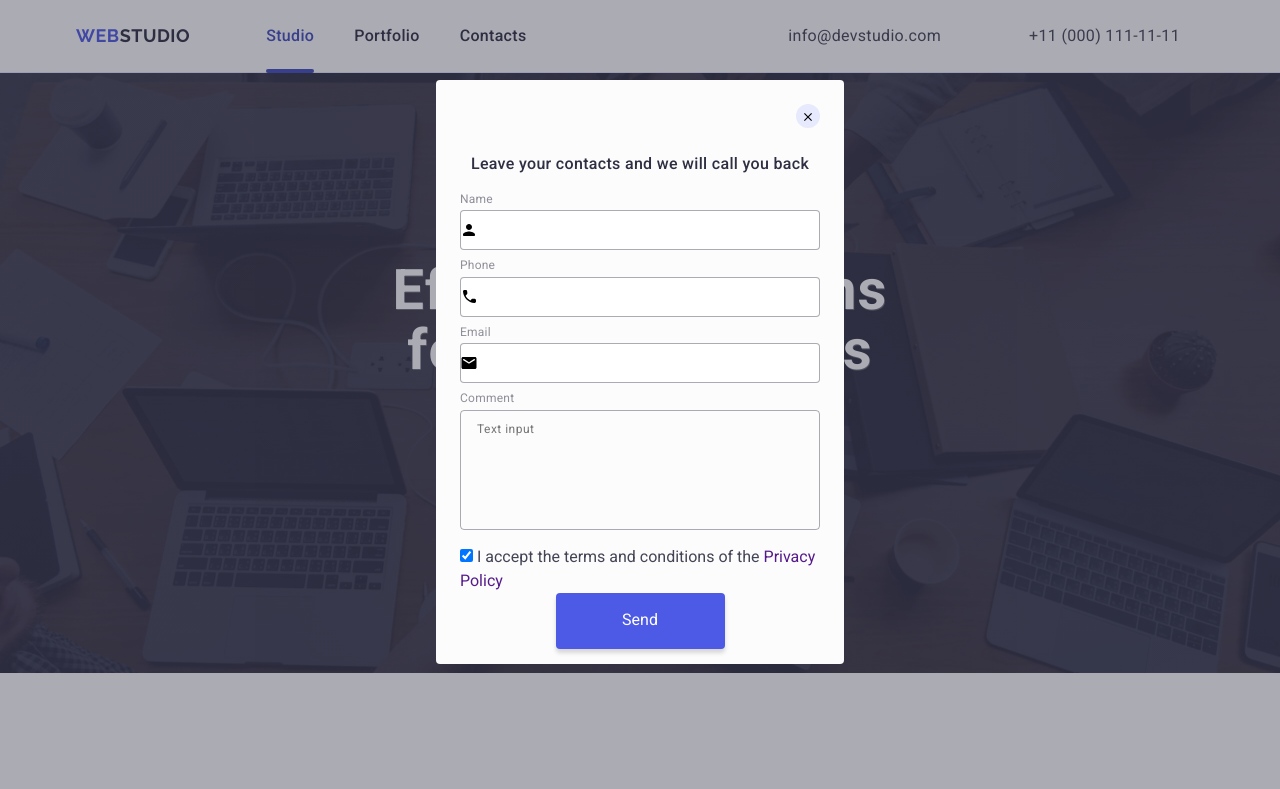
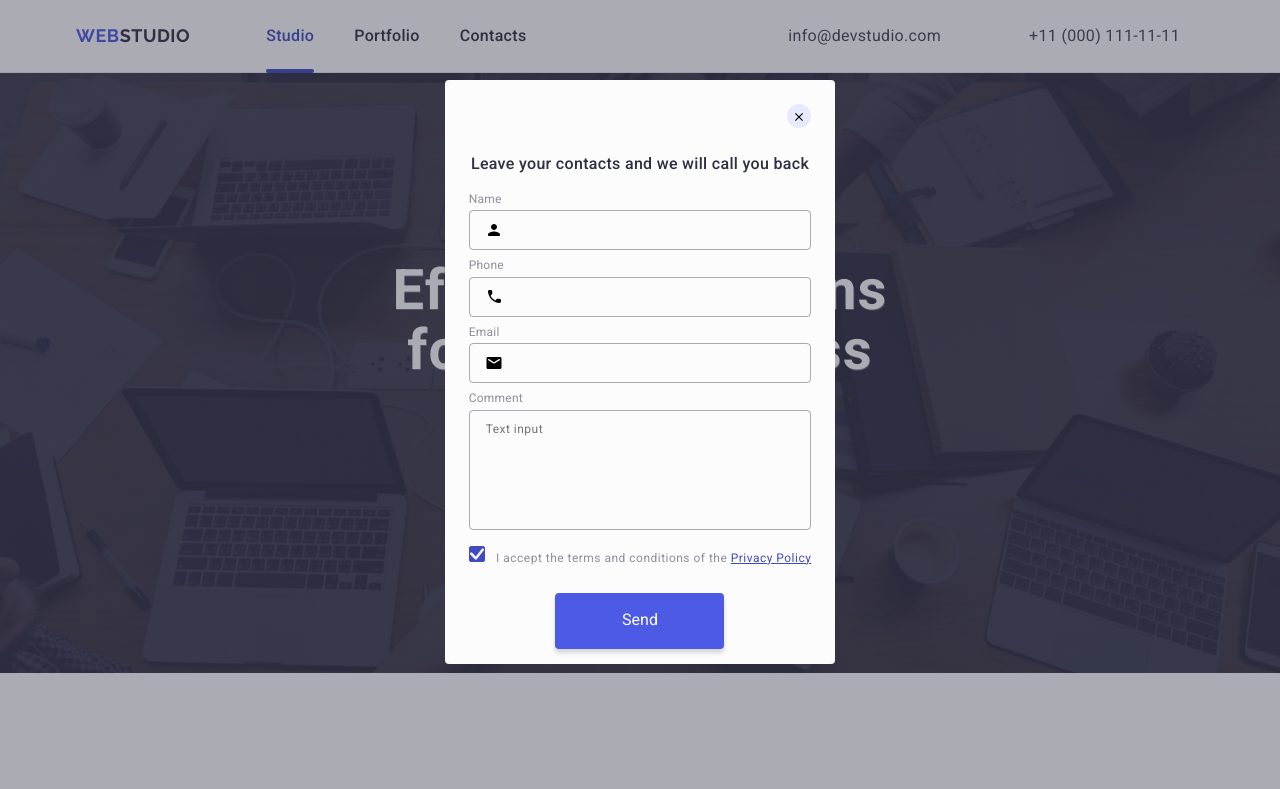
Before and after one commit to olha12melnychuk/goit-markup-hw-05, a plain HTML site: page index.html in a window 1280 px wide. Shown: the top 789 px of the page. Drawn offline with nearby package versions, Linux system fonts and the light colour scheme.

Commit message:
add scc styles on modal form

```diff
--- a/css/styles.css
+++ b/css/styles.css
@@ -583,6 +583,14 @@ input::placeholder {
   border-radius: 50%;
   border: 1px rgba(231, 233, 252, 1);
   background-color: rgba(231, 233, 252, 1);
+  transition: background-color 250ms cubic-bezier(0.4, 0, 0.2, 1),
+  border 250ms cubic-bezier(0.4, 0, 0.2, 1);
+}
+
+.close-button:hover,
+.close-button:focus {
+background-color: rgba(64, 75, 191, 1);
+border: 1px solid rgba(151, 71, 255, 1);
 }
 
 .form-description {
@@ -608,9 +616,16 @@ input::placeholder {
 .form-input {
   width: 100%;
   height: 40px;
+  padding-left: 38px;
   border: 1px solid rgba(46, 47, 66, 0.4);
   border-radius: 4px;
+  background-color: transparent;
+  transition: border 250ms cubic-bezier(0.4, 0, 0.2, 1)
+}
 
+.form-input:focus {
+  border: 1px solid rgba(77, 90, 229, 1);
+  outline: transparent;
 }
 
 .field-wraper {
@@ -618,18 +633,19 @@ margin-bottom: 8px;
 }
 
 .input-wraper {
-  display: flex;
-  align-items: center;
   position: relative;
 }
 
 .field-icon {
   position: absolute;
+  left: 16px;
+  top: 50%;
+  transform: translateY(-50%);
+  transition: fill 250ms cubic-bezier(0.4, 0, 0.2, 1);
 }
 
 .form-input:focus + .field-icon {
   fill: rgba(77, 90, 229, 1);
-  border-color: rgba(77, 90, 229, 1)
 }
 
 .textarea-field {
@@ -640,10 +656,13 @@ margin-bottom: 8px;
   background-color: transparent;
   resize: none;
   padding: 8px 16px;
-}
+  transition: border-color 250ms cubic-bezier(0.4, 0, 0.2, 1);
+  }
+
 
 .textarea-field:focus {
   border-color: rgba(77, 90, 229, 1);
+  outline: transparent;
 }
 
 .textarea-field::placeholder {
@@ -653,7 +672,39 @@ margin-bottom: 8px;
   letter-spacing: 0.04em;
 }
 
+.checkbox-label {
+  font-size: 12px;
+  line-height: 1.7;
+  letter-spacing: 0.04em;
+  color: rgba(142, 143, 153, 1);
+}
 
+.checkbox-wraper {
+  margin-bottom: 24px;
+}
+
+.own-checkbox {
+  fill: rgba(244, 244, 253, 1);
+  display: inline-flex;
+    justify-content: center;
+    align-items: center;
+    width: 16px;
+    height: 16px;
+    border-radius: 2px;
+    background-color: rgba(64, 75, 191, 1);
+    border: 1px solid rgba(64, 75, 191, 1);
+    cursor: pointer;
+    margin-right: 8px;
+}
+
+.checkbox-input:focus + .checkbox-label .own-checkbox {
+
+}
+
+.privacy-link {
+  color: rgba(64, 75, 191, 1);
+  text-decoration: underline;
+}
 
 .button-wraper {
   display: flex;
@@ -669,4 +720,10 @@ margin-bottom: 8px;
   border-radius: 4px;
   padding: 16px 32px;
   box-shadow: 0 4px 4px 0 rgba(0, 0, 0, 0.15);
+  transition: background-color 250ms cubic-bezier(0.4, 0, 0.2, 1);
 }
+
+.submit-form-button:hover,
+.submit-form-button:focus {
+  background-color: rgba(64, 75, 191, 1);
+}
--- a/index.html
+++ b/index.html
@@ -453,9 +453,16 @@
         </div>
 
         <div class="checkbox-wraper">
-          <input class="checkbox-input" id="checkbox" type="checkbox" name="privacy_policy" value="accept" checked required/>
-          <label class="checkbox-label" for="checkbox">I accept the terms and conditions of the
+          <input class="checkbox-input visually-hidden" id="checkbox" type="checkbox" name="privacy_policy" value="accept" checked required/>
+          <label class="checkbox-label" for="checkbox">
+            <span class="own-checkbox">
+              <svg class="checkbox-icon" width="16" height="16">
+                <use href="./images/icons.svg#icon-Vector"></use>
+              </svg>
+            </span>
+            I accept the terms and conditions of the
             <a class="privacy-link" href="">Privacy Policy</a>
+          </label>
         </div>
 
 
```
